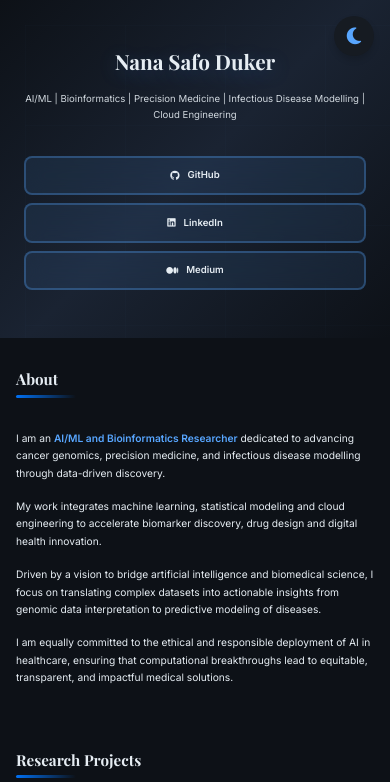
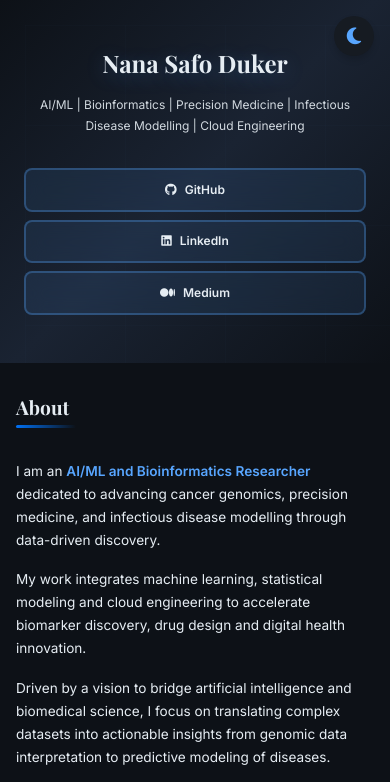
Before and after one commit to Nana-Safo-Duker/Nana-Safo-Duker.github.io, a plain HTML site: page index.html in a window 390 px wide. Shown: the top 782 px of the page. Drawn offline with nearby package versions, Linux system fonts and the light colour scheme.

Commit message:
style: Increase font sizes for better readability

```diff
--- a/css/styles.css
+++ b/css/styles.css
@@ -98,7 +98,7 @@ h1, h2, h3 {
 }
 
 h2 {
-  font-size: 1.15rem;
+  font-size: 1.35rem;
   margin-bottom: 2rem;
   position: relative;
   padding-bottom: 0.5rem;
@@ -120,7 +120,7 @@ body:not(.dark-theme) h2::after {
 }
 
 h3 {
-  font-size: 0.8rem;
+  font-size: 1rem;
   margin-bottom: 1rem;
   color: var(--primary-dark);
 }
@@ -130,7 +130,7 @@ body:not(.dark-theme) h3 {
 }
 
 p {
-  font-size: 0.64rem;
+  font-size: 0.85rem;
   margin-bottom: 1rem;
 }
 
@@ -189,7 +189,7 @@ header.hero::before {
 }
 
 header h1 {
-  font-size: 1.9rem;
+  font-size: 2.2rem;
   margin-bottom: 1rem;
   position: relative;
   z-index: 1;
@@ -201,7 +201,7 @@ body:not(.dark-theme) header h1 {
 }
 
 .subtitle {
-  font-size: 0.75rem;
+  font-size: 0.9rem;
   font-weight: 400;
   margin-bottom: 2rem;
   opacity: 0.9;
@@ -430,11 +430,11 @@ footer p {
    ======================================== */
 @media (max-width: 768px) {
   header h1 {
-    font-size: 1.5rem;
+    font-size: 1.8rem;
   }
 
   .subtitle {
-    font-size: 0.65rem;
+    font-size: 0.8rem;
   }
 
   header nav {
@@ -443,7 +443,7 @@ footer p {
 
   header nav a {
     padding: 0.6rem 1rem;
-    font-size: 0.6rem;
+    font-size: 0.75rem;
   }
 
   main {
@@ -451,7 +451,7 @@ footer p {
   }
 
   h2 {
-    font-size: 0.95rem;
+    font-size: 1.2rem;
   }
 
   .theme-toggle {
@@ -478,11 +478,11 @@ footer p {
   }
 
   header h1 {
-    font-size: 1.3rem;
+    font-size: 1.5rem;
   }
 
   .subtitle {
-    font-size: 0.6rem;
+    font-size: 0.75rem;
   }
 
   header nav {
```
